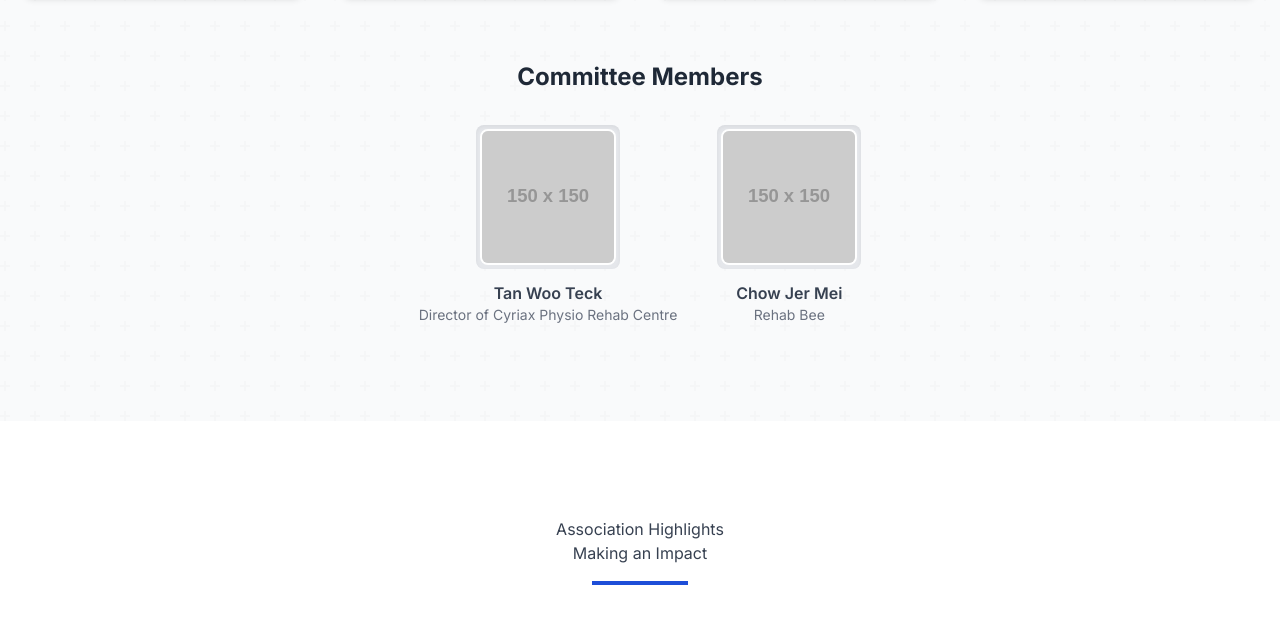
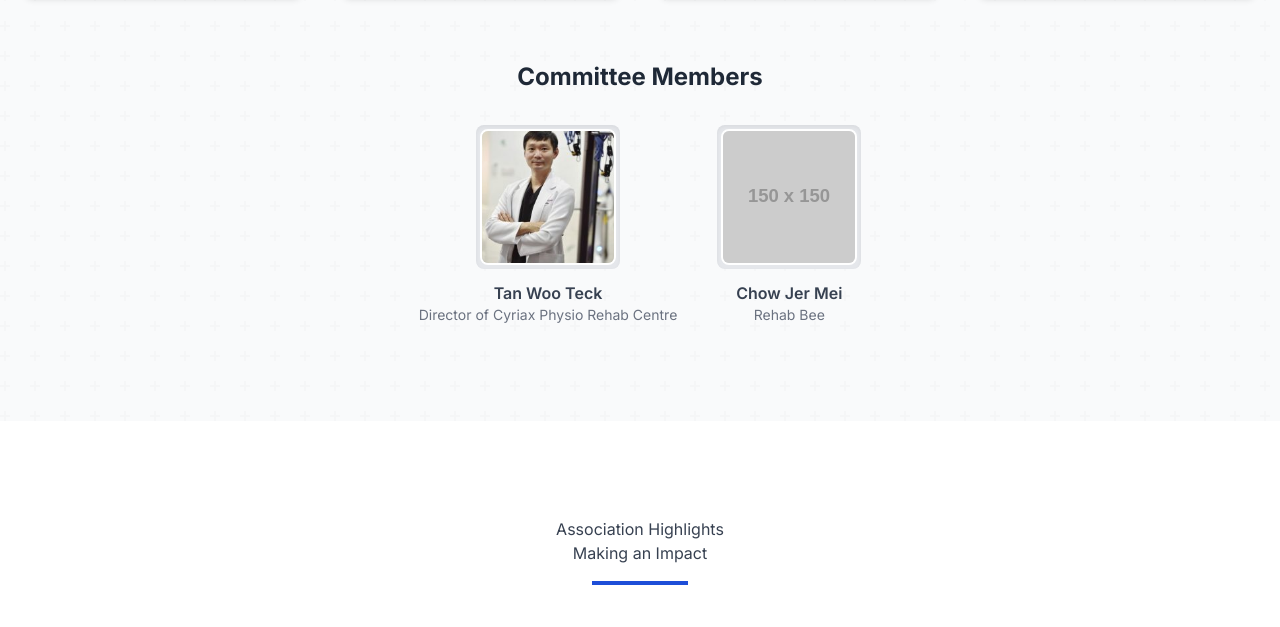
Before and after one commit to Yion05/MMPA, a plain HTML site: page index.html in a window 1280 px wide. Shown: the part 2543-3170 px from the top of the page. Drawn offline with nearby package versions, Linux system fonts and the light colour scheme; placeholder pictures from the web are drawn by us.

Commit message:
Update index.html

```diff
--- a/index.html
+++ b/index.html
@@ -217,7 +217,7 @@
                 <div class="flex justify-center items-center flex-wrap gap-10">
                      <div class="text-center group fade-in">
                         <div class="w-36 h-36 mx-auto bg-gray-200 rounded-lg p-1 shadow-inner overflow-hidden">
-                            <img src="https://placehold.co/150x150/dbeafe/1e3a8a?text=Photo" alt="Committee Member" class="w-full h-full rounded-lg object-cover border-2 border-white group-hover:scale-105 transition-transform duration-300">
+                            <img src="MMPA/cyriax Tan Woo Teck.jpeg" alt="Committee Member" class="w-full h-full rounded-lg object-cover border-2 border-white group-hover:scale-105 transition-transform duration-300">
                         </div>
                         <p class="font-semibold text-gray-700 mt-3">Tan Woo Teck</p>
                         <p class="text-gray-500 text-sm">Director of Cyriax Physio Rehab Centre</p>
```
